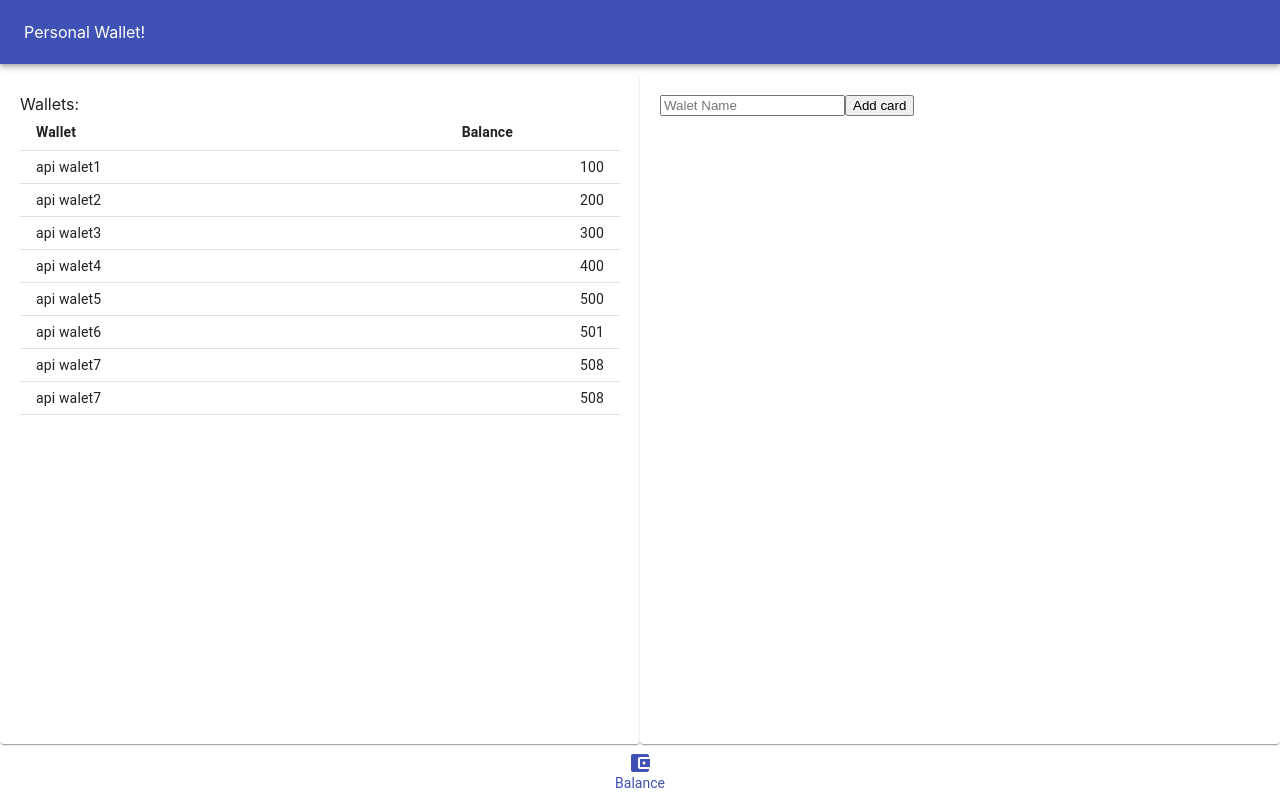
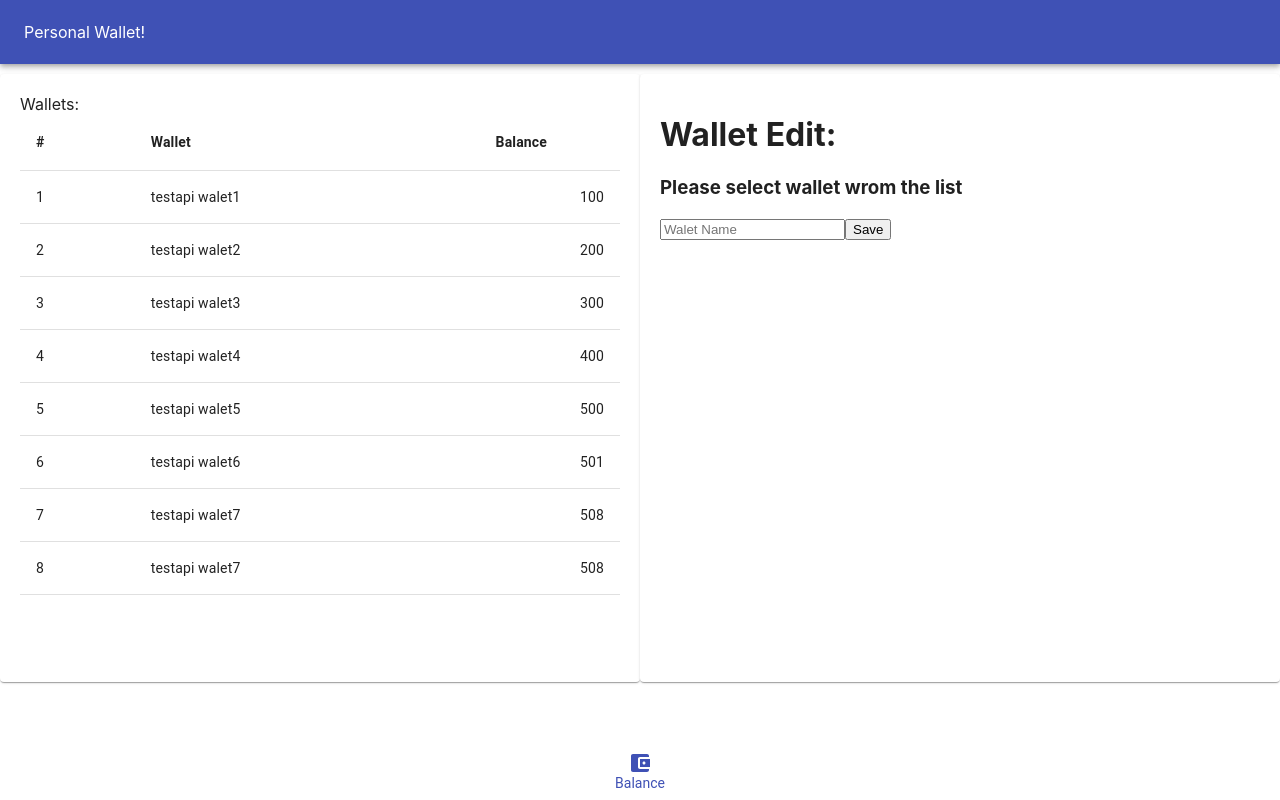
Before and after one commit to mvLaboratory/walletDemo, a React (Create React App) app: page / in a window 1280 px wide. Built offline with nearby package versions, Linux system fonts and the light colour scheme; data requests are answered from the project's data file.

Commit message:
loading data on Page. Select handler logic

```diff
--- a/src/App.css
+++ b/src/App.css
@@ -1,9 +1,8 @@
 :root {
   --header-height: 64px;
   --footer-height: 56px;
-  --footer-margin: 25px;
   --body-height: calc(100% - var(--header-height) - var(--footer-height));
-  --bodycontent-height: calc(100% - var(--footer-margin));
+  --bodycontent-height: calc(100% - var(--footer-height));
 }
 
 #root,
--- a/src/Components/Balance/BalancePage.js
+++ b/src/Components/Balance/BalancePage.js
@@ -1,9 +1,26 @@
 import React from "react";
+import { connect } from "react-redux";
 import WalletsList from "./WalletsList.js"
-import { Grid, Paper} from '@material-ui/core'
+import WalletInfo from "./WalletInfo.js"
+import { loadWaletsBalance } from "../../actions/waletActions.js";
+//import { addWalet } from "../../actions/waletActions.js";
+
+import { Grid } from '@material-ui/core'
 
 class BalancePage extends React.Component {
-  state = { newWaletName: "" };
+  componentDidMount() {
+    this.props.dispatch(loadWaletsBalance());
+  }
+
+  handleWalletSelect(walletId) {
+    alert('selected' + walletId);
+  }
+
+  // handleSubmit = async event => {
+  //   event.preventDefault();
+  //   addWalet(this.state.newWaletName, 0);
+  //   this.setState({ newWaletName: "" });
+  // };
 
   render() {
     const styles = {
@@ -14,31 +31,40 @@ class BalancePage extends React.Component {
         overflowY: 'auto'
       }
     }
+    const { balance } = this.props;
 
     return (
       <Grid container>
         <Grid item sm>
-          <WalletsList styles={styles}/>
+          <WalletsList
+            styles={styles}
+            selectWalletHandler={this.handleWalletSelect}
+            wallets={balance}
+          />
         </Grid>
         <Grid item sm>
-          <Paper style={styles.Paper}>
-            <form onSubmit={this.handleSubmit}>
-              <input
-                type="text"
-                value={this.state.newWaletName || ""}
-                placeholder="Walet Name"
-                onChange={event =>
-                  this.setState({ newWaletName: event.target.value })
-                }
-                required
-              />
-              <button>Add card</button>
-            </form>
-            </Paper>
+          <WalletInfo  styles={styles}/>
         </Grid>
       </Grid>
     );
   }
 }
 
-export default BalancePage;
+const formatBalanceViewModel = function(balance) {
+  //balance.map(bal => {isSelected: false, {...bal}});
+  const balanceViewModel = balance.map(bal => {let nobj = {isSelected: false, ...bal}; return nobj;});
+  debugger;
+  console.log(balanceViewModel);
+  return balanceViewModel;
+}
+
+const mapStateToProps = function(state) {
+   return {
+     balanceVM: formatBalanceViewModel(state.items),
+     balance: state.items,
+     loading: state.loading,
+     error: state.error
+   };
+};
+
+export default connect(mapStateToProps)(BalancePage);
--- /dev/null
+++ b/src/Components/Balance/WalletInfo.js
@@ -0,0 +1,44 @@
+import React from "react";
+import { Paper} from '@material-ui/core'
+
+class WalletInfo extends React.Component {
+  state = { newWaletName: "" };
+
+  renderWalletInfo(wallet) {
+    return(
+    <div>
+      <p>   Walet: {wallet.name}      </p>
+      <p>   Balance: {wallet.value}      </p>
+    </div>);
+  }
+
+  renderEmptyWalletWarning() {
+    return(
+      <div><h3>Please select wallet wrom the list</h3></div>
+    );
+  }
+
+  render() {
+    const { styles, wallet  } = this.props;
+    return (
+      <Paper style={styles.Paper}>
+        <h1>Wallet Edit:</h1>
+        {wallet ? this.renderWalletInfo(wallet) : this.renderEmptyWalletWarning()}
+        <form onSubmit={this.handleSubmit}>
+          <input
+            type="text"
+            value={this.state.newWaletName || ""}
+            placeholder="Walet Name"
+            onChange={event =>
+              this.setState({ newWaletName: event.target.value })
+            }
+            required
+          />
+          <button>Save</button>
+        </form>
+      </Paper>
+    );
+  }
+}
+
+export default WalletInfo;
--- a/src/Components/Balance/WalletsList.js
+++ b/src/Components/Balance/WalletsList.js
@@ -1,38 +1,27 @@
 import React from "react";
-import { connect } from "react-redux";
-import { loadWaletsBalance, addWalet } from "../../actions/waletActions.js";
 import { Paper, Table, TableBody, TableCell, TableHead, TableRow} from '@material-ui/core'
 
 class WalletsList extends React.Component {
-  componentDidMount() {
-    this.props.dispatch(loadWaletsBalance());
-  }
-
-  handleSubmit = async event => {
-    event.preventDefault();
-    addWalet(this.state.newWaletName, 0);
-    this.setState({ newWaletName: "" });
-  };
-
   render() {
-    const { styles } = this.props;
-    const wallets = this.props.balance || [];
+    const { styles, selectWalletHandler, wallets } = this.props;
     return (
       <Paper style={styles.Paper}>
           <div className="Balance">
             <div>Wallets:</div>
             <div className="WalletsList">
-              <Table size="small" aria-label="a dense table">
+              <Table aria-label="a dense table">
                 <TableHead>
                   <TableRow>
+                    <TableCell size="small">#</TableCell>
                     <TableCell>Wallet</TableCell>
                     <TableCell align="center">Balance</TableCell>
                   </TableRow>
                 </TableHead>
                 <TableBody>
                     {wallets.map(wallet => (
-                      <TableRow hover>
-                        <TableCell>{wallet.name}</TableCell>
+                      <TableRow key={wallet.id} hover onClick={() => {selectWalletHandler(wallet.id);}}>
+                        <TableCell size="small">{wallet.id}</TableCell>
+                        <TableCell>test{wallet.name}</TableCell>
                         <TableCell align="right">{wallet.value}</TableCell>
                       </TableRow>
                     ))}
@@ -45,13 +34,4 @@ class WalletsList extends React.Component {
   }
 }
 
-const mapStateToProps = function(state) {
-  return {
-    balance: state.items,
-    newWaletName: "",
-    loading: state.loading,
-    error: state.error
-  };
-};
-
-export default connect(mapStateToProps)(WalletsList);
+export default (WalletsList);
```
